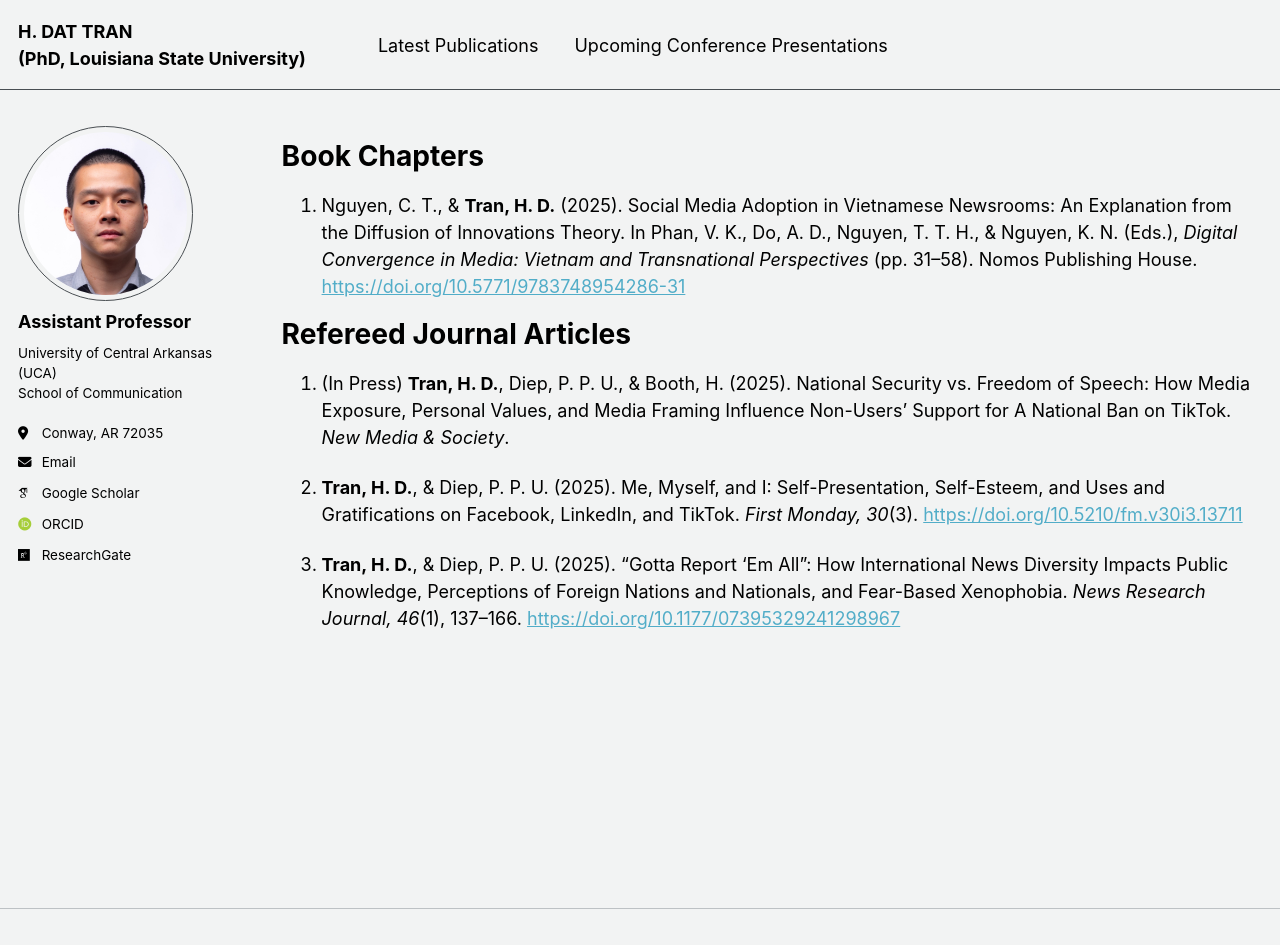
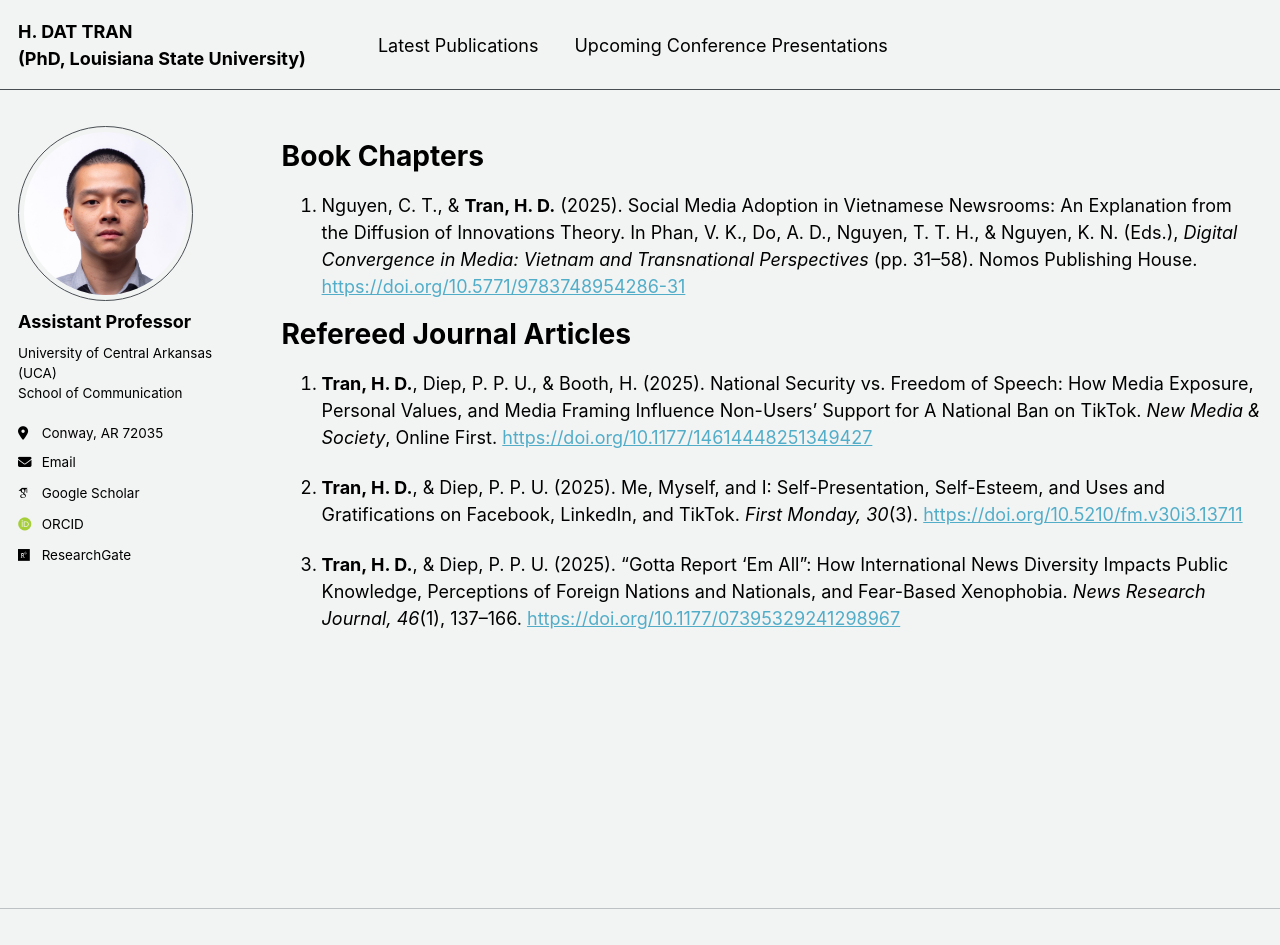
Before and after one commit to hdattran/hdattran.github.io, a Jekyll site: the page built from _pages/publications.md, in a window 1280 px wide and 945 px high. Built offline with Jekyll 4.4.1, drawn with Linux system fonts in a browser that asks for light colours; some web fonts are replaced.

Commit message:
Update publications.md

```diff
--- a/_pages/publications.md
+++ b/_pages/publications.md
@@ -16,7 +16,7 @@ Book Chapters
 Refereed Journal Articles
 =====
 
-1. (In Press) **Tran, H. D.**, Diep, P. P. U., & Booth, H. (2025). National Security vs. Freedom of Speech: How Media Exposure, Personal Values, and Media Framing Influence Non-Users’ Support for A National Ban on TikTok. *New Media & Society*.
+1. **Tran, H. D.**, Diep, P. P. U., & Booth, H. (2025). National Security vs. Freedom of Speech: How Media Exposure, Personal Values, and Media Framing Influence Non-Users’ Support for A National Ban on TikTok. *New Media & Society*, Online First. [https://doi.org/10.1177/14614448251349427](https://doi.org/10.1177/14614448251349427)
 
 2. **Tran, H. D.**, & Diep, P. P. U. (2025). Me, Myself, and I: Self-Presentation, Self-Esteem, and Uses and Gratifications on Facebook, LinkedIn, and TikTok. *First Monday, 30*(3). [https://doi.org/10.5210/fm.v30i3.13711](https://doi.org/10.5210/fm.v30i3.13711)
 
```
